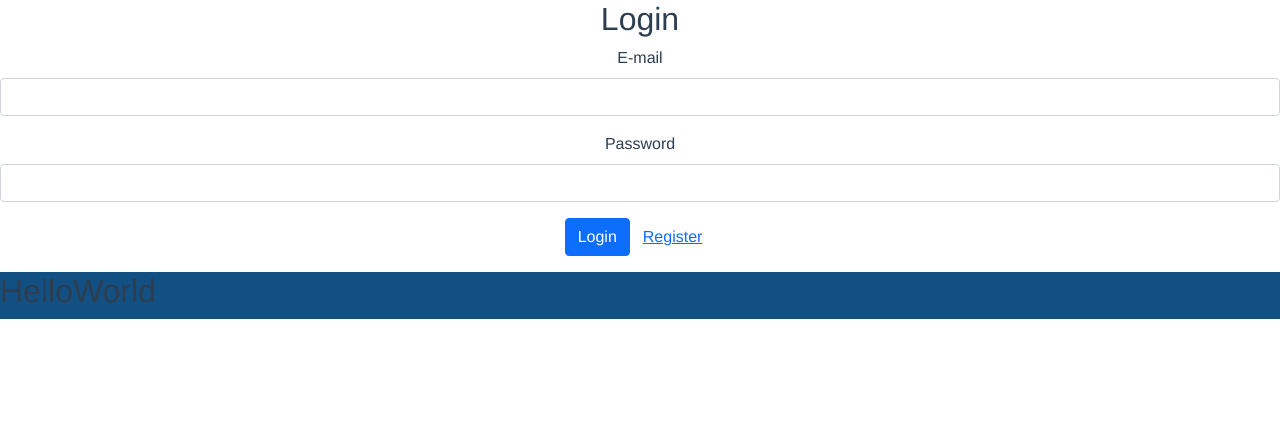
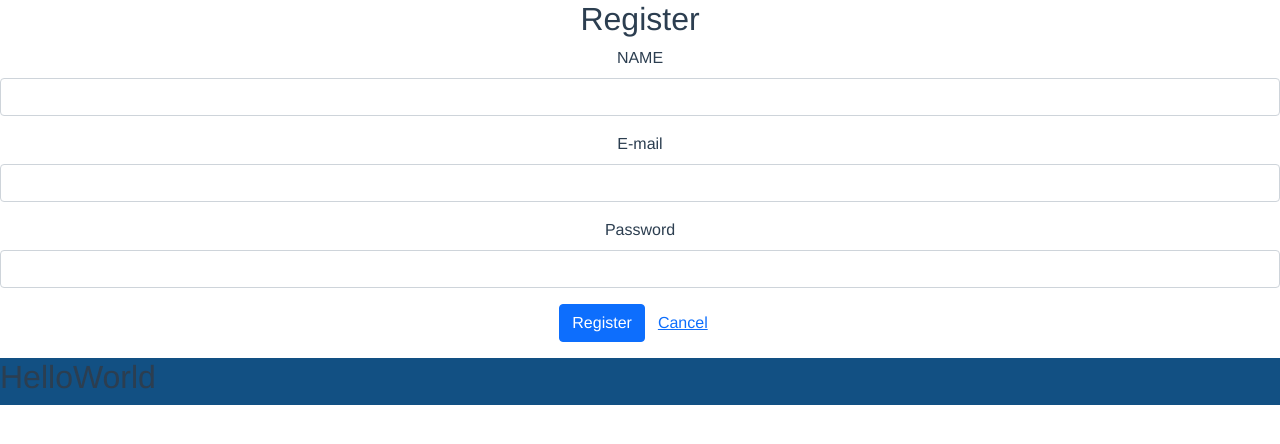
Before and after one commit to TahGue/ezquisy_frontend, a Vue app: page /register in a window 1280 px wide. Before the commit this address led to /login. Shown: the top 444 px of the page. Built offline with nearby package versions, Linux system fonts and the light colour scheme.

Commit message:
login Authenticated and header

```diff
--- a/src/container/Register.vue
+++ b/src/container/Register.vue
@@ -1,6 +1,6 @@
 <template>
   <div>
-    <h2>Login</h2>
+    <h2>Register</h2>
     <form @submit.prevent="handleSubmit">
       <div class="form-group">
         <label for="name">NAME</label>
@@ -67,8 +67,7 @@ export default {
   },
   computed: {},
   created() {
-    // reset login status
-    this.logout();
+
   },
   methods: {
     handleSubmit() {
--- a/src/router/index.js
+++ b/src/router/index.js
@@ -49,7 +49,7 @@ const router = new VueRouter({
 const isAuthenticated = localStorage.getItem("token");
 
 // GOOD
-router.beforeEach((to, from, next) => {if (to.name !== 'Login' && !isAuthenticated) next({ name: 'Login' })
+router.beforeEach((to, from, next) => {if ((to.name !== 'Login'&& to.name !== "Register") && !isAuthenticated) next({ name: 'Login'  })
 
 else next()})
 
```
